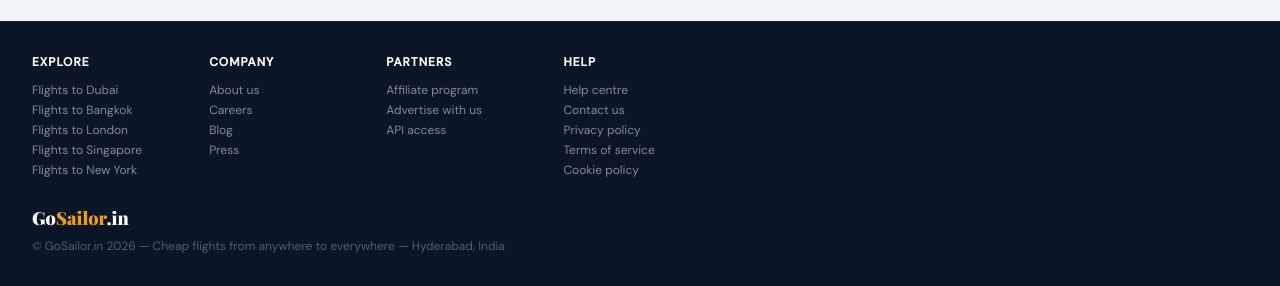
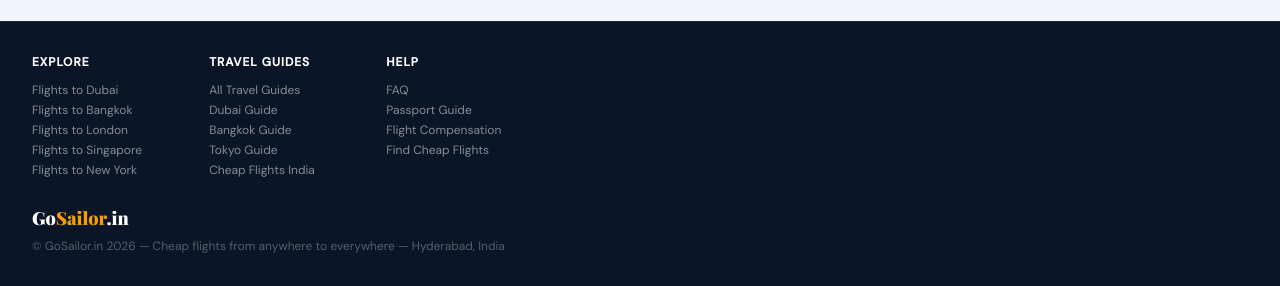
Before and after one commit to vik9849/gosailor.in, a plain HTML site: page index.html in a window 1280 px wide. Shown: the part 2372-2658 px from the top of the page. Drawn offline with nearby package versions, Linux system fonts and the light colour scheme.

Commit message:
Fix footer links

```diff
--- a/index.html
+++ b/index.html
@@ -660,32 +660,26 @@ nav{background:#0a1628;padding:0 2rem;display:flex;align-items:center;justify-co
     <div class="footer-sections">
       <div class="footer-col">
         <h4>Explore</h4>
-        <a href="#">Flights to Dubai</a>
-        <a href="#">Flights to Bangkok</a>
-        <a href="#">Flights to London</a>
-        <a href="#">Flights to Singapore</a>
-        <a href="#">Flights to New York</a>
+        <a href="https://www.skyscanner.co.in/flights/hyd/dxb/" target="_blank">Flights to Dubai</a>
+        <a href="https://www.skyscanner.co.in/flights/hyd/bkk/" target="_blank">Flights to Bangkok</a>
+        <a href="https://www.skyscanner.co.in/flights/hyd/lhr/" target="_blank">Flights to London</a>
+        <a href="https://www.skyscanner.co.in/flights/hyd/sin/" target="_blank">Flights to Singapore</a>
+        <a href="https://www.skyscanner.co.in/flights/hyd/jfk/" target="_blank">Flights to New York</a>
       </div>
       <div class="footer-col">
-        <h4>Company</h4>
-        <a href="#">About us</a>
-        <a href="#">Careers</a>
-        <a href="#">Blog</a>
-        <a href="#">Press</a>
-      </div>
-      <div class="footer-col">
-        <h4>Partners</h4>
-        <a href="#">Affiliate program</a>
-        <a href="#">Advertise with us</a>
-        <a href="#">API access</a>
+        <h4>Travel Guides</h4>
+        <a href="blog/index.html">All Travel Guides</a>
+        <a href="blog/dubai-guide.html">Dubai Guide</a>
+        <a href="blog/bangkok-guide.html">Bangkok Guide</a>
+        <a href="blog/tokyo-japan-guide.html">Tokyo Guide</a>
+        <a href="blog/cheap-flights-india.html">Cheap Flights India</a>
       </div>
       <div class="footer-col">
         <h4>Help</h4>
-        <a href="#">Help centre</a>
-        <a href="#">Contact us</a>
-        <a href="#">Privacy policy</a>
-        <a href="#">Terms of service</a>
-        <a href="#">Cookie policy</a>
+        <a href="#faq" onclick="document.getElementById('faq').scrollIntoView({behavior:'smooth'});return false;">FAQ</a>
+        <a href="blog/passport-validity-guide.html">Passport Guide</a>
+        <a href="blog/flight-compensation.html">Flight Compensation</a>
+        <a href="blog/find-cheap-flights-ai-2026.html">Find Cheap Flights</a>
       </div>
     </div>
     <div class="footer-logo">Go<span>Sailor</span>.in</div>
```
